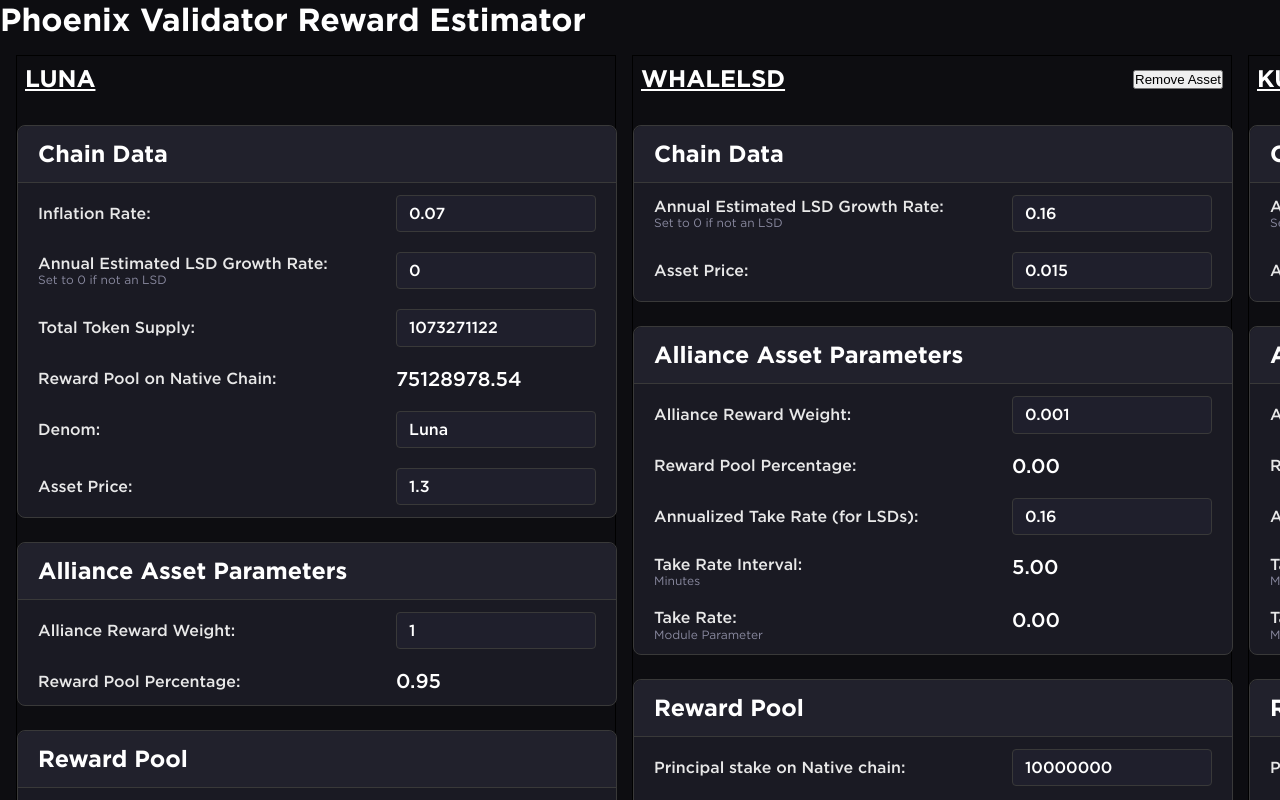
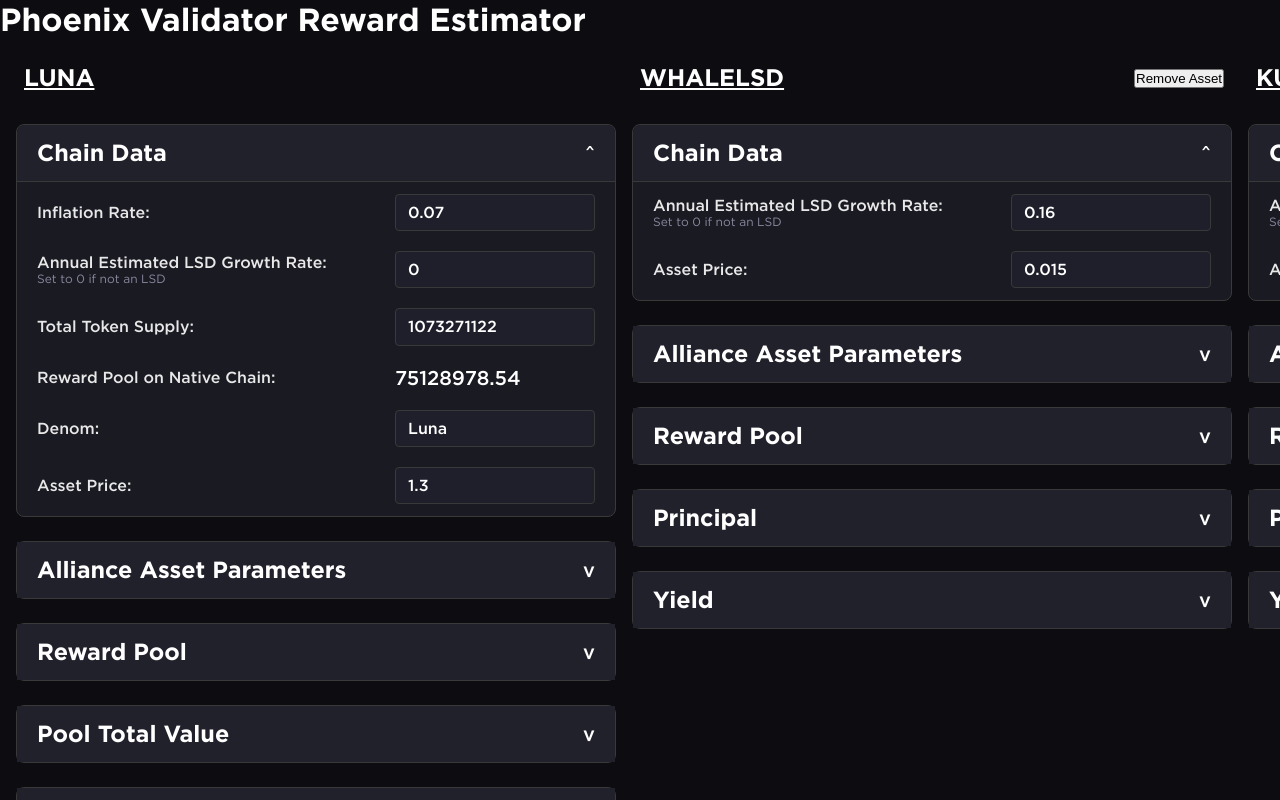
Before and after one commit to terra-money/alliance-estimator, a Next.js app: page / in a window 1280 px wide. Shown: the top 800 px of the page. Built offline with nearby package versions, Linux system fonts and the light colour scheme.

Commit message:
feat: add button behavior + expansion toggle

```diff
--- a/components/Card.tsx
+++ b/components/Card.tsx
@@ -1,3 +1,4 @@
+import { useState } from "react";
 import {
   nativeFieldMap,
   NativeInputValues,
@@ -28,6 +29,11 @@
 }) => {
   const { handleNativeInputChange, handleAllianceInputChange } = useAppState();
   const fields = type === "native" ? nativeFieldMap : allianceFieldMap;
+  const [expanded, setExpanded] = useState(index === 0 ? true : false);
+
+  function handleHeaderClick() {
+    setExpanded(!expanded);
+  }
 
   function handleInputUpdate(e: React.ChangeEvent<HTMLInputElement>) {
     if (type === "native") {
@@ -46,9 +52,17 @@
   }
 
   return (
-    <div className={cardStyles.fieldSection}>
-      <div className={cardStyles.fieldSectionHeader}>
+    <div
+      className={`${cardStyles.fieldSection} ${
+        expanded && cardStyles.expanded
+      }`}
+    >
+      <div
+        className={cardStyles.fieldSectionHeader}
+        onClick={handleHeaderClick}
+      >
         <h3 className={cardStyles.fieldSectionTitle}>{section}</h3>
+        <div>{expanded ? "^" : "v"}</div>
       </div>
       <div className={cardStyles.inputs}>
         {fields[section].map((field, i) => (
--- a/components/Layout.tsx
+++ b/components/Layout.tsx
@@ -1,9 +1,19 @@
+import { useRef } from "react";
 import { NativeAssetColumn, AllianceAssetColumn } from "@/components";
 import { useAppState } from "@/contexts";
 import styles from "@/styles/Layout.module.css";
 
 function Layout() {
   const { allianceAssets, addAllianceAsset, nativeInputValues } = useAppState();
+  const endOfPageRef = useRef<HTMLDivElement | null>(null);
+  function handleScroll() {
+    setTimeout(() => {
+      endOfPageRef.current?.scrollIntoView({
+        behavior: "smooth",
+        block: "nearest",
+      });
+    }, 100);
+  }
 
   return (
     <>
@@ -28,10 +38,11 @@
             </div>
           );
         })}
-        <div className={styles.addColumn}>
+        <div ref={endOfPageRef} className={styles.addColumn}>
           <button
             onClick={() => {
               addAllianceAsset("New Asset");
+              handleScroll();
             }}
           >
             Add Alliance Asset
--- a/components/NativeAssetColumn.tsx
+++ b/components/NativeAssetColumn.tsx
@@ -29,7 +29,6 @@
 
     let nativeWeight = userInputValues.allianceRewardWeight;
     Object.values(allianceAssets).forEach((asset) => {
-      console.log(asset.inputValues.allianceRewardWeight);
       allianceTotalWeight += asset.inputValues.allianceRewardWeight;
     });
 
--- a/styles/Card.module.scss
+++ b/styles/Card.module.scss
@@ -6,12 +6,11 @@
 }
 
 .fieldSectionHeader {
+  cursor: pointer;
+  display: flex;
+  justify-content: space-between;
   padding: 16px 20px;
   background-color: #21212C;
-  border-bottom: 1px solid #393939;
-  border-top-right-radius: 8px;
-  border-top-left-radius: 8px;
-
   font-size: 20px;
   font-weight: 500;
   line-height: 120%;
@@ -20,9 +19,22 @@
 
 .inputs {
   padding: 12px 20px;
-  display: flex;
+  display: none;
+  overflow: hidden;
   flex-direction: column;
   gap: 20px;
+}
+
+.expanded {
+  .inputs {
+    display: flex;
+    overflow: inherit;
+  }
+  .fieldSectionHeader {
+    border-bottom: 1px solid #393939;
+  border-top-right-radius: 8px;
+  border-top-left-radius: 8px;
+  }
 }
 
 .fieldRow {
--- a/styles/Layout.module.css
+++ b/styles/Layout.module.css
@@ -6,5 +6,21 @@
 .assetColumn {
   margin: 1rem 0 0 1rem;
   max-width: 600px;
-  border: 1px solid black;
 }
+
+.addColumn {
+  margin: 0 1rem;
+  flex-shrink: 0;
+  flex-basis: 200px;
+  display: flex;
+  align-items: center;
+  justify-content: center;
+  border: 5px solid red
+}
+
+.addColumn button {
+  padding: 1rem;
+  border-radius: 50%;
+  width: 300px;
+  height: 300px;
+}
```
